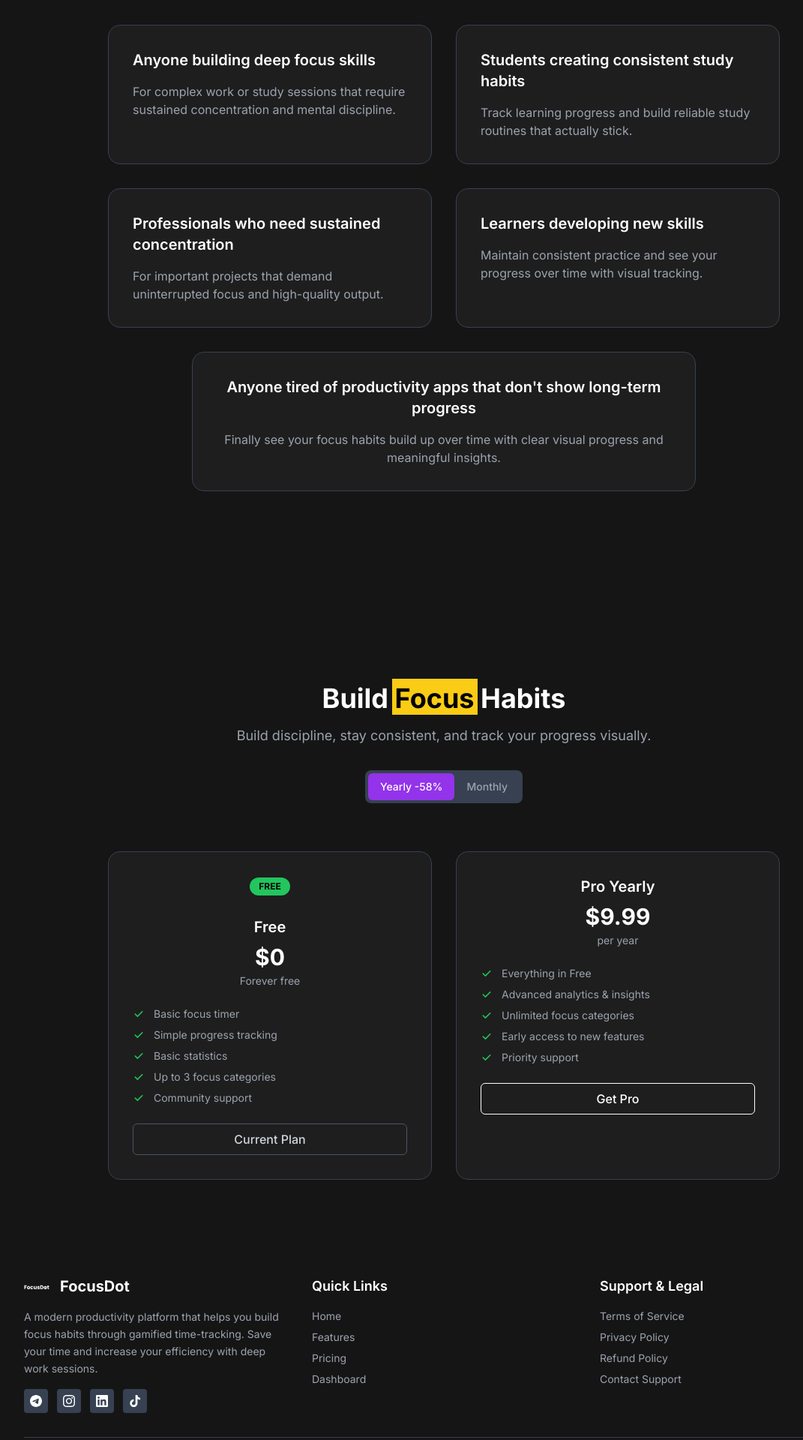
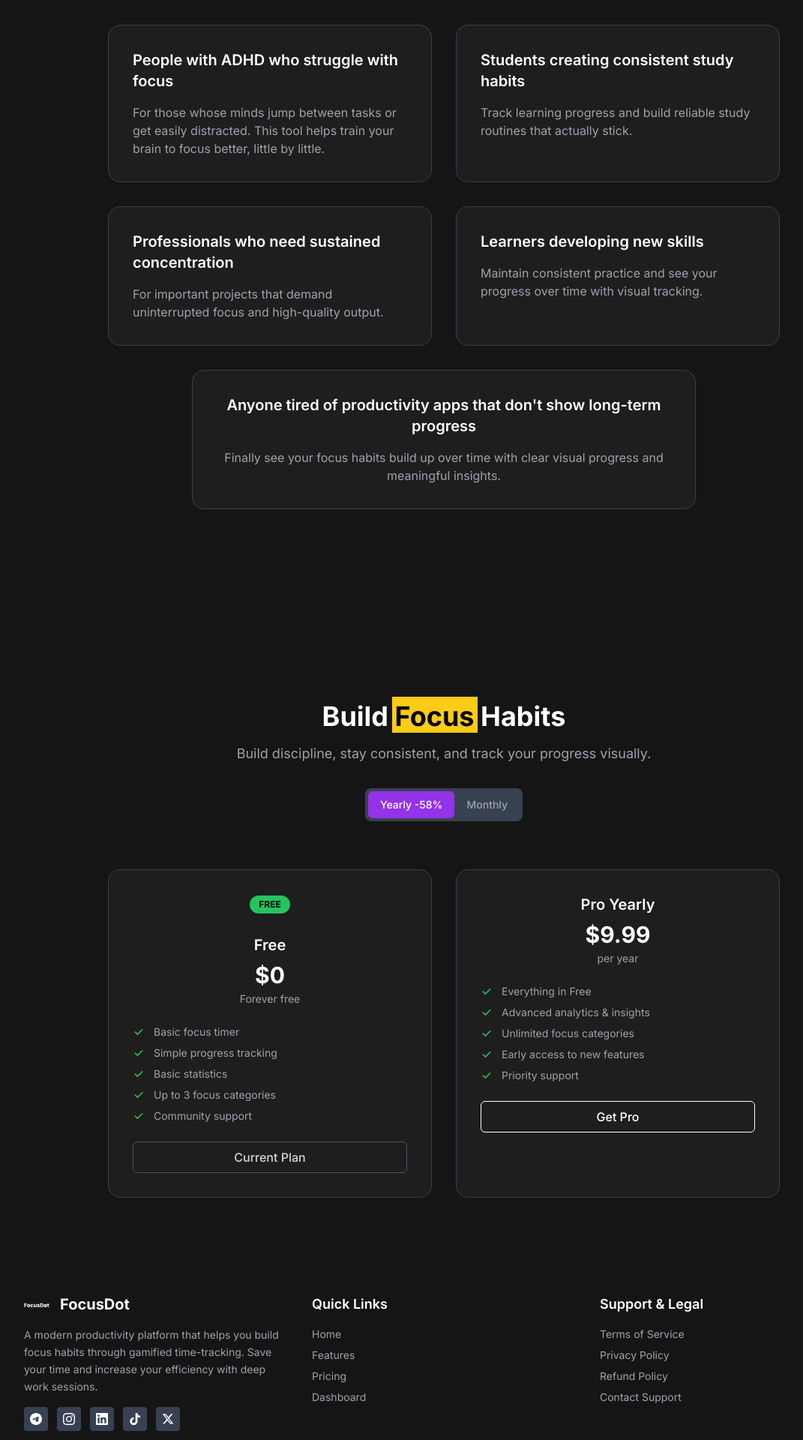
Before and after one commit to jushkinbekrashidovich/focussessions, a Next.js app: page / in a window 1280 px wide. Shown: the part 3880-5800 px from the top of the page at 75% size, without its empty margins (48-1119 px from the left). Built offline with nearby package versions, Linux system fonts and the light colour scheme; no server answers; what @paddle/paddle-js would draw is missing.

Commit message:
added x twitter social media icon

```diff
--- a/src/app/app/settings/page.tsx
+++ b/src/app/app/settings/page.tsx
@@ -254,17 +254,17 @@ export default function SettingsPage() {
                 </div>
 
                 {/* Support Message */}
-                <div className="bg-[#1d1d4e] p-6 rounded-xl">
+                <div className="bg-[#1d1d4e] p-4 rounded-lg mt-6">
                   <div className="text-center">
-                    <h3 className="text-lg font-semibold mb-3 text-white">Need Help?</h3>
-                    <p className="text-gray-400 mb-4">
+                    <h3 className="text-base font-semibold mb-2 text-white">Need Help?</h3>
+                    <p className="text-gray-400 mb-3 text-sm">
                       If you have any issues or concerns, please don&apos;t hesitate to reach out. We&apos;re here to help and will respond as soon as possible.
                     </p>
                     <div className="flex items-center justify-center space-x-2">
-                      <span className="text-gray-300">Email us at:</span>
+                      <span className="text-gray-300 text-sm">Email us at:</span>
                       <a
                         href="mailto:jushkinbek.co@gmail.com"
-                        className="text-purple-400 hover:text-purple-300 font-medium transition-colors"
+                        className="text-purple-400 hover:text-purple-300 font-medium transition-colors text-sm"
                       >
                         jushkinbek.co@gmail.com
                       </a>
--- a/src/app/page.tsx
+++ b/src/app/page.tsx
@@ -240,9 +240,9 @@ export default function Home() {
         <div className="max-w-4xl mx-auto">
           <div className="grid grid-cols-1 md:grid-cols-2 gap-6 sm:gap-8">
             <div className="bg-[#1e1e1e] border border-gray-700 rounded-2xl p-6 sm:p-8">
-              <h3 className="text-lg sm:text-xl font-semibold text-white mb-4">Anyone building deep focus skills</h3>
+              <h3 className="text-lg sm:text-xl font-semibold text-white mb-4">People with ADHD who struggle with focus</h3>
               <p className="text-gray-400 text-sm sm:text-base">
-                For complex work or study sessions that require sustained concentration and mental discipline.
+                For those whose minds jump between tasks or get easily distracted. This tool helps train your brain to focus better, little by little.
               </p>
             </div>
 
--- a/src/components/Footer.tsx
+++ b/src/components/Footer.tsx
@@ -33,6 +33,9 @@ export default function Footer() {
               </a>
               <a href="#" className="w-8 h-8 bg-gray-700 rounded flex items-center justify-center hover:bg-gray-600 transition">
                 <Image src="/tiktok.svg" alt="TikTok" width={16} height={16} />
+              </a>
+              <a href="#" className="w-8 h-8 bg-gray-700 rounded flex items-center justify-center hover:bg-gray-600 transition">
+                <Image src="/x.svg" alt="X (Twitter)" width={16} height={16} />
               </a>
             </div>
           </div>
```
